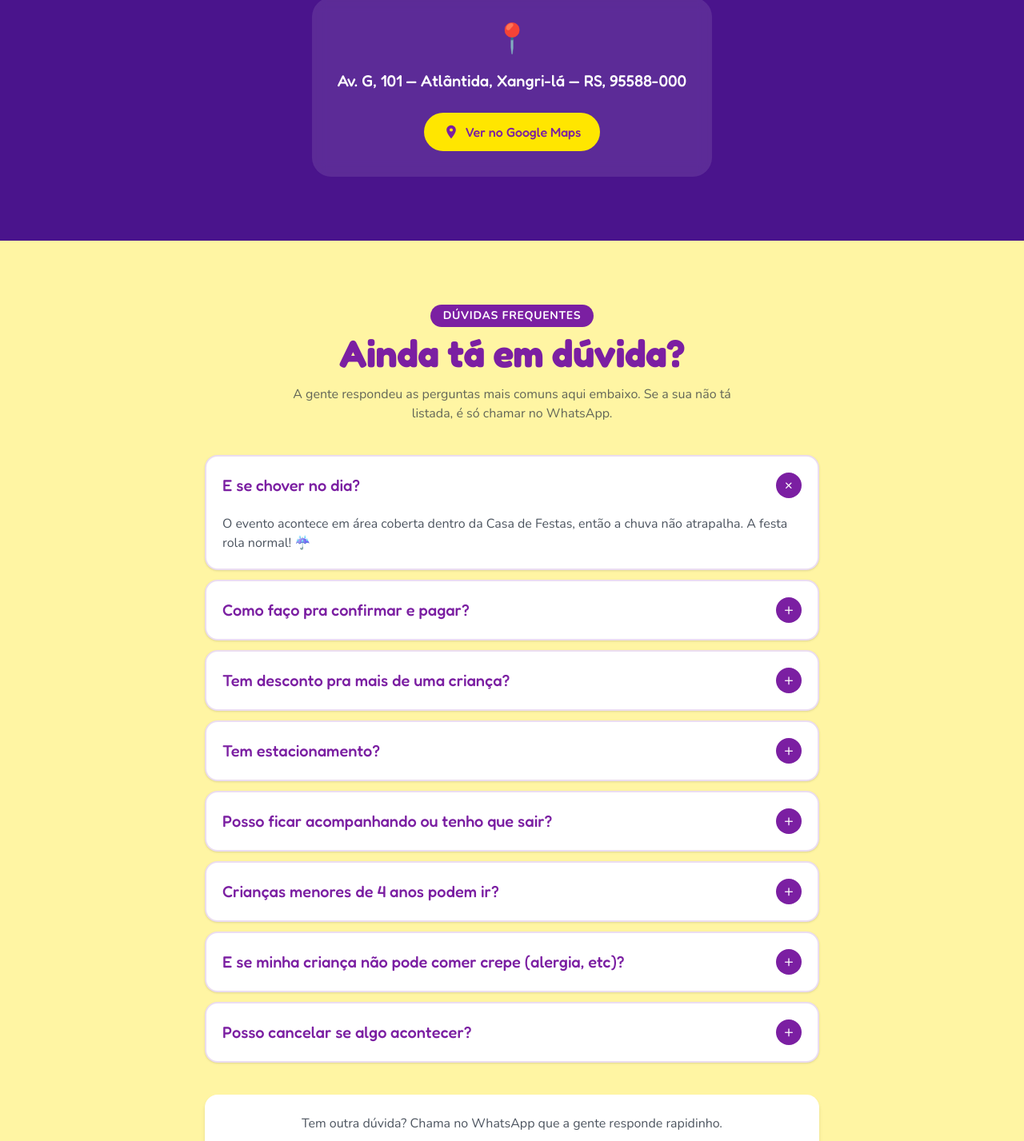
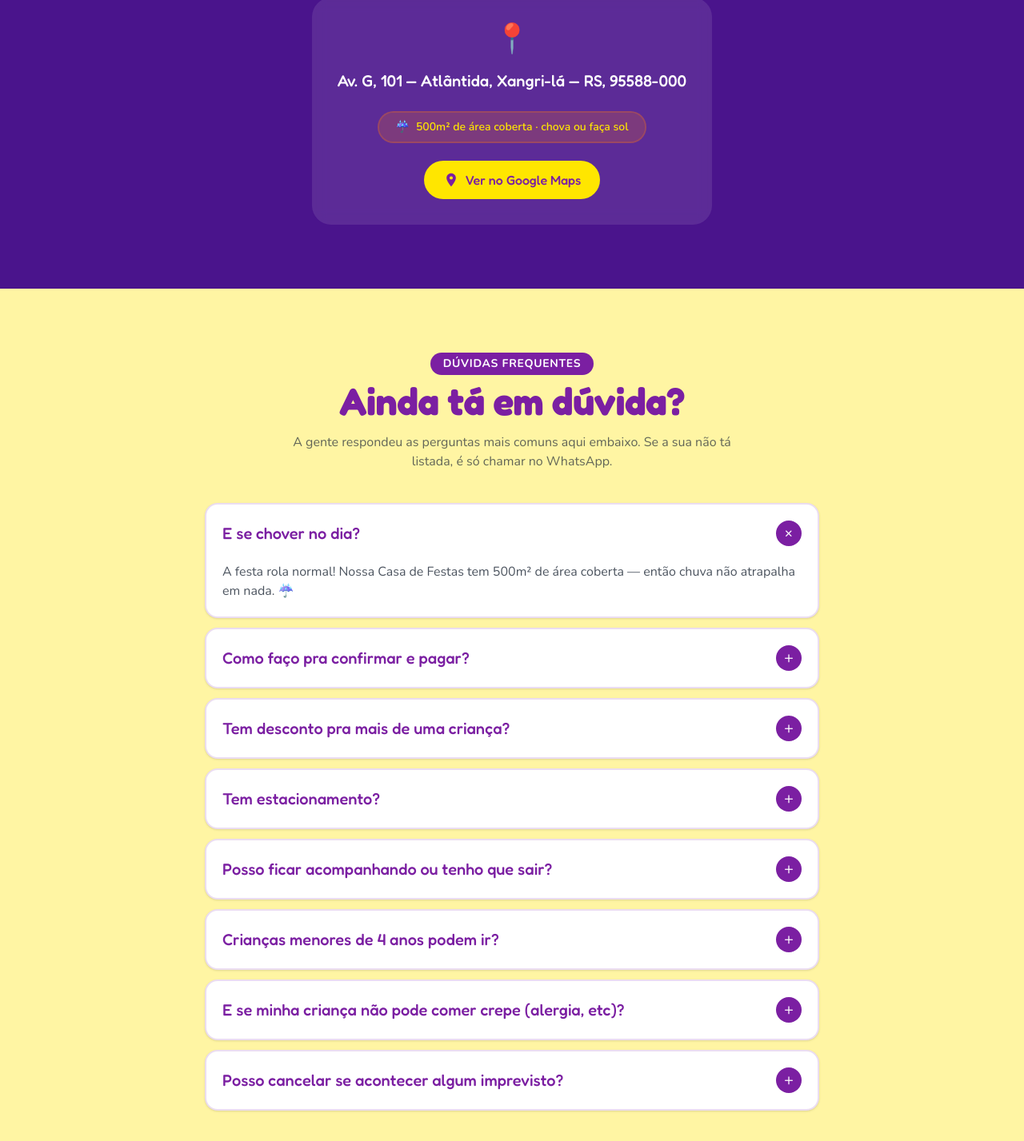
Before and after one commit to maninhabohn/tardezinha-landing, a React (Vite) app: page / in a window 1280 px wide. Shown: the part 5455-6882 px from the top of the page at 80% size. Built offline with nearby package versions, Linux system fonts and the light colour scheme.

Commit message:
feat: atualiza FAQ com politicas reais e destaca 500m2 coberto no Local

```diff
--- a/src/components/Faq.tsx
+++ b/src/components/Faq.tsx
@@ -6,18 +6,16 @@ type FaqItem = {
   resposta: string
 }
 
-// ⚠️ MANINHA: revise as respostas. As marcadas como "padrao" eu chutei —
-// edite com a politica real da Casa de Festas Show de Bola.
 const faqs: FaqItem[] = [
   {
     pergunta: 'E se chover no dia?',
     resposta:
-      'O evento acontece em área coberta dentro da Casa de Festas, então a chuva não atrapalha. A festa rola normal! ☔', // VERIFICAR
+      'A festa rola normal! Nossa Casa de Festas tem 500m² de área coberta — então chuva não atrapalha em nada. ☔',
   },
   {
     pergunta: 'Como faço pra confirmar e pagar?',
     resposta:
-      'É só clicar no botão verde e mandar mensagem no WhatsApp. A gente te passa as formas de pagamento (Pix, cartão ou dinheiro no local).', // VERIFICAR formas de pagamento aceitas
+      'É só clicar no botão verde e chamar no WhatsApp. O pagamento é via Pix — rápido e prático.',
   },
   {
     pergunta: 'Tem desconto pra mais de uma criança?',
@@ -27,7 +25,7 @@ const faqs: FaqItem[] = [
   {
     pergunta: 'Tem estacionamento?',
     resposta:
-      'Sim, tem estacionamento gratuito no local. Sem complicação pra estacionar. 🅿️', // VERIFICAR
+      'Sim, tem estacionamento no local. Sem complicação pra estacionar. 🅿️',
   },
   {
     pergunta: 'Posso ficar acompanhando ou tenho que sair?',
@@ -37,7 +35,7 @@ const faqs: FaqItem[] = [
   {
     pergunta: 'Crianças menores de 4 anos podem ir?',
     resposta:
-      'Por questões de segurança das atrações (giro radical, escalada, etc), o evento é a partir de 4 anos. Crianças menores acompanhadas dos pais podem usar a área comum e mesas.', // VERIFICAR politica de menores de 4
+      'Por questões de segurança das atrações (giro radical, escalada, etc), as atrações principais são a partir de 4 anos. Menores de 4 anos podem participar desde que acompanhados de um responsável o tempo todo.',
   },
   {
     pergunta: 'E se minha criança não pode comer crepe (alergia, etc)?',
@@ -45,9 +43,9 @@ const faqs: FaqItem[] = [
       'Sem problema! O crepe é uma cortesia opcional. Avise a gente na hora da confirmação que adaptamos.',
   },
   {
-    pergunta: 'Posso cancelar se algo acontecer?',
+    pergunta: 'Posso cancelar se acontecer algum imprevisto?',
     resposta:
-      'Sim, cancelamentos com até 48h de antecedência têm devolução integral. Próximo do evento, conversamos caso a caso.', // VERIFICAR politica de cancelamento real
+      'Sim! Cancelamentos com até 48h de antecedência geram crédito pra próxima edição da Tardezinha. Você não perde o valor pago — só transfere pro próximo evento.',
   },
 ]
 
--- a/src/components/Local.tsx
+++ b/src/components/Local.tsx
@@ -17,11 +17,18 @@ export function Local() {
             {EVENT_ADDRESS}
           </p>
 
+          {/* Diferencial: area coberta */}
+          <div className="mt-6 inline-flex items-center gap-2 rounded-full bg-sdb-orange/20 px-5 py-2 text-sm font-semibold text-sdb-yellow ring-2 ring-sdb-orange/40">
+            <span>☔</span>
+            500m² de área coberta · chova ou faça sol
+          </div>
+
+          <div className="mt-6">
             <a
               href={GOOGLE_MAPS_URL}
               target="_blank"
               rel="noopener noreferrer"
-            className="mt-6 inline-flex items-center gap-2 rounded-full bg-sdb-yellow px-6 py-3 font-display text-sdb-purple transition hover:scale-105"
+              className="inline-flex items-center gap-2 rounded-full bg-sdb-yellow px-6 py-3 font-display text-sdb-purple transition hover:scale-105"
             >
               <svg
                 className="h-5 w-5"
@@ -35,6 +42,7 @@ export function Local() {
             </a>
           </div>
         </div>
+      </div>
     </section>
   )
 }
```
Lines whose indentation alone changed are shown as unchanged.
